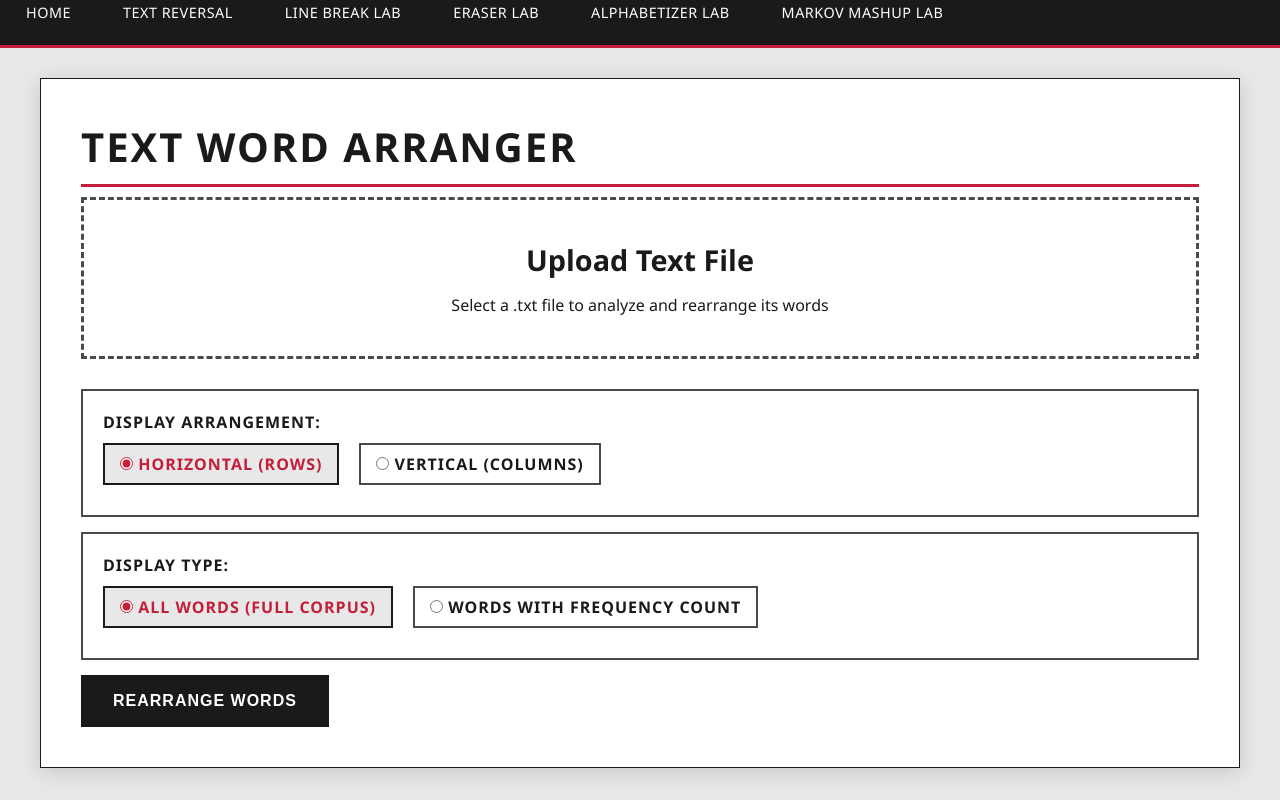
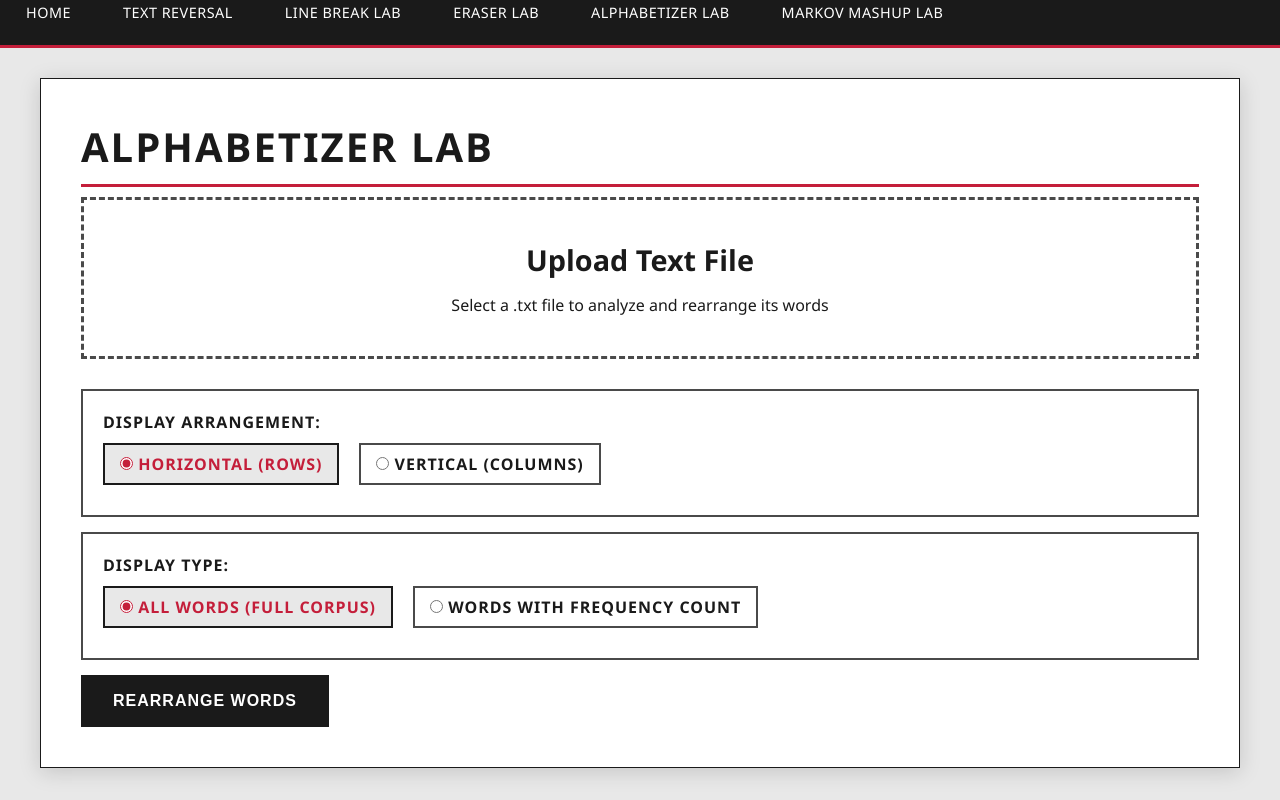
Before and after one commit to pdedgar1/Text-Kitchen, a plain HTML site: page alphabetizer-lab.html in a window 1280 px wide. Drawn offline with Linux system fonts and the light colour scheme.

Commit message:
Rename header from 'Text Word Arranger' to 'Alphabetizer Lab'

```diff
--- a/alphabetizer-lab.html
+++ b/alphabetizer-lab.html
@@ -17,7 +17,7 @@
 
     <!-- Tool content here -->
     <div class="container">
-        <h1>Text Word Arranger</h1>
+        <h1>Alphabetizer Lab</h1>
 
         <div class="upload-section">
             <h2>Upload Text File</h2>
```
